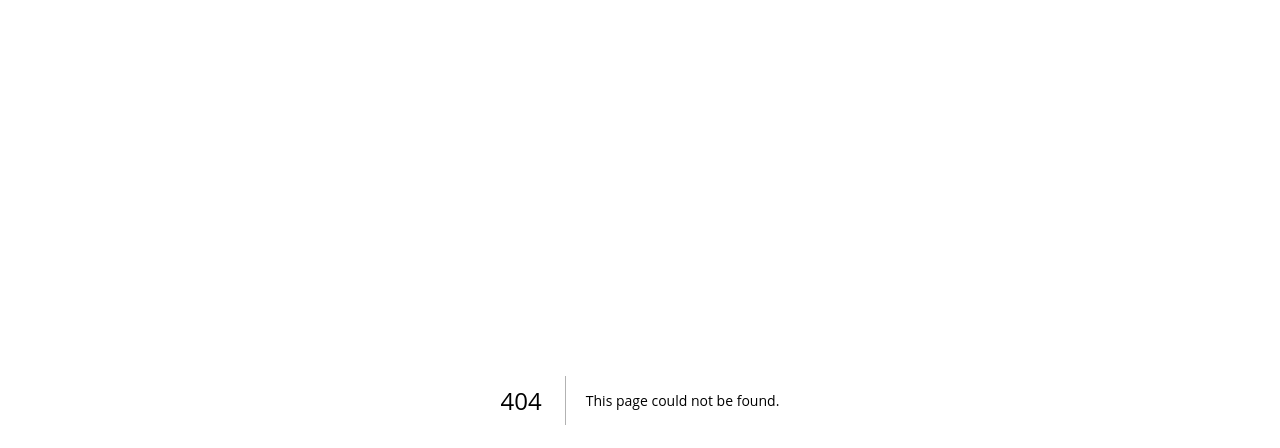
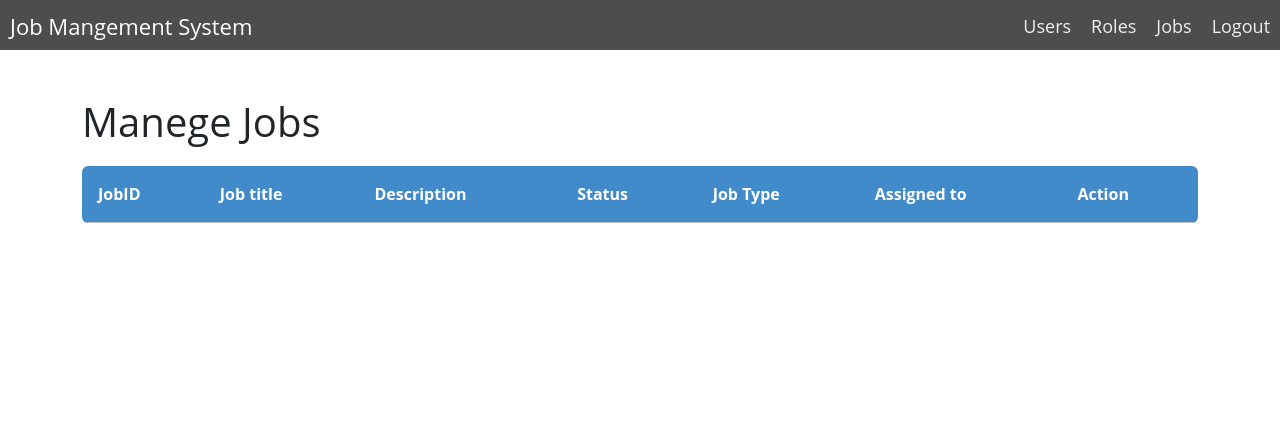
Before and after one commit to duranit2023/vercel-test-app, a Next.js app: page /jobs in a window 1280 px wide. Before the commit this address had no page. Shown: the top 448 px of the page. Built offline with nearby package versions, Linux system fonts and the light colour scheme.

Commit message:
Job and role tables views

```diff
--- /dev/null
+++ b/components/JobsTable.js
@@ -0,0 +1,32 @@
+function JobsTable(params) {
+    return (
+
+        <>
+
+        <div className="container mt-5 mb-5">
+        <h1>Manege Jobs</h1>
+        <div className="card-body">
+          <table class="rwd-table">
+            <tbody>
+              <tr>
+                <th>JobID</th>
+                <th>Job title</th>
+                <th>Description</th>
+                <th>Status</th>
+                <th>Job Type</th>
+                <th>Assigned to</th>
+                <th>Action</th>
+              </tr>
+
+
+
+            </tbody>
+          </table>
+        </div>
+      </div>
+
+        </>
+    )
+}
+
+export default JobsTable;
--- /dev/null
+++ b/components/Navbar.js
@@ -0,0 +1,30 @@
+import Link from "next/link"
+function Navbar(params) {
+    return (
+        <>
+            <div class="custom-nav">
+                <input type="checkbox" id="custom-nav-check" />
+                <div class="custom-nav-header">
+                    <div class="custom-nav-title">
+                        Job Mangement System
+                    </div>
+                </div>
+                <div class="custom-nav-btn">
+                    <label for="custom-nav-check">
+                        <span></span>
+                        <span></span>
+                        <span></span>
+                    </label>
+                </div>
+
+                <div class="custom-nav-links">
+                    <Link href="/users">Users</Link>
+                    <Link href="/roles">Roles</Link>
+                    <Link href="/jobs">Jobs</Link>
+                    <a href="#" target="_blank">Logout</a>
+                </div>
+            </div>
+        </>
+    )
+}
+export default Navbar
--- a/pages/_app.js
+++ b/pages/_app.js
@@ -1,5 +1,17 @@
 import '@/styles/globals.css'
+import Head from 'next/head'
+
 
 export default function App({ Component, pageProps }) {
-  return <Component {...pageProps} />
+
+  return(
+    <>
+    <Head>
+      <script src="https://cdnjs.cloudflare.com/ajax/libs/bootstrap/5.2.3/js/bootstrap.min.js" integrity="sha512-1/RvZTcCDEUjY/CypiMz+iqqtaoQfAITmNSJY17Myp4Ms5mdxPS5UV7iOfdZoxcGhzFbOm6sntTKJppjvuhg4g==" crossorigin="anonymous" referrerpolicy="no-referrer"></script>
+      <link rel="stylesheet" href="https://cdnjs.cloudflare.com/ajax/libs/bootstrap/5.2.3/css/bootstrap.min.css" integrity="sha512-SbiR/eusphKoMVVXysTKG/7VseWii+Y3FdHrt0EpKgpToZeemhqHeZeLWLhJutz/2ut2Vw1uQEj2MbRF+TVBUA==" crossorigin="anonymous" referrerpolicy="no-referrer" />
+      </Head>
+      <Component {...pageProps} />
+    </>
+  )
+
 }
--- /dev/null
+++ b/pages/jobs.js
@@ -0,0 +1,14 @@
+import JobsTable from "@/components/JobsTable"
+import Navbar from "/components/navbar"
+
+function jobs() {
+    return (
+        <>
+          <Navbar/>
+          <JobsTable/>
+
+        </>
+    )
+}
+
+export default jobs
```
Also changed, not shown: components/RolesTable.js (added, +24 -0 lines), pages/roles.js (added, +13 -0 lines), components/JobCreate.js (added), pages/users.js (added).
